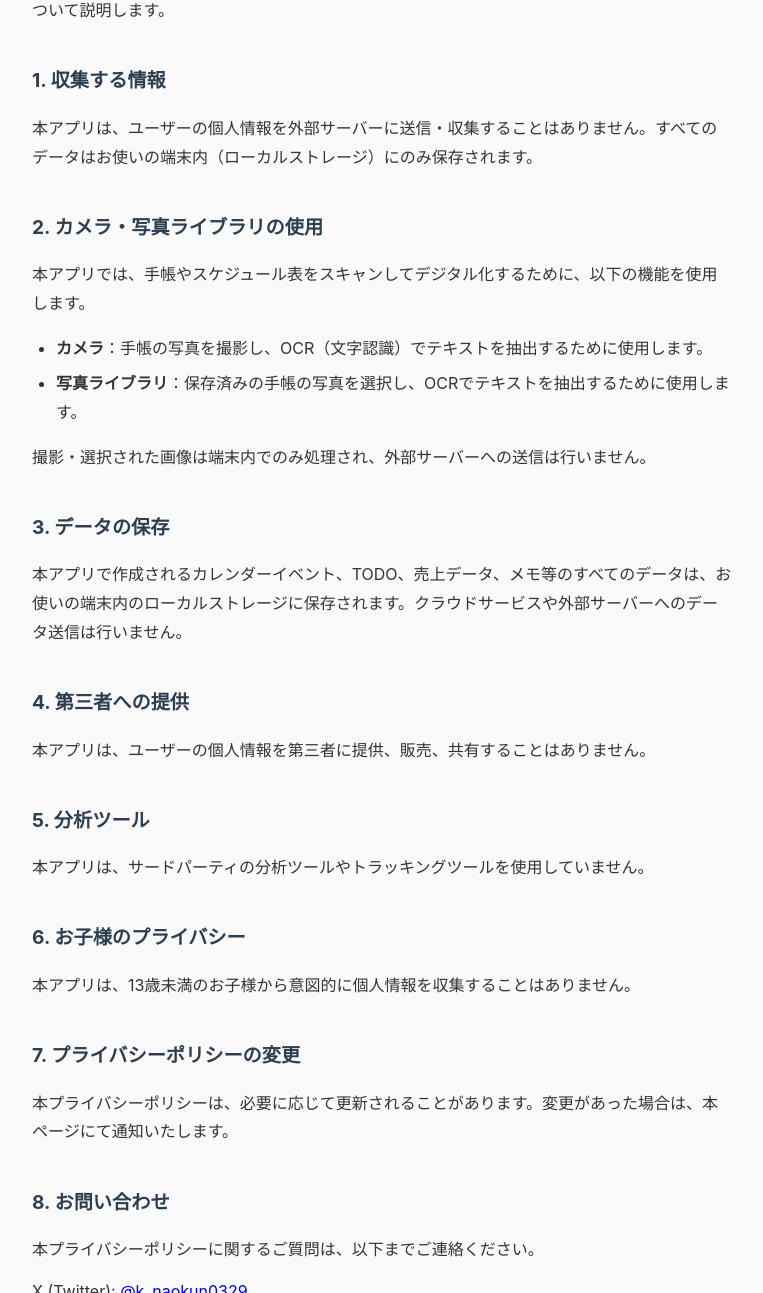
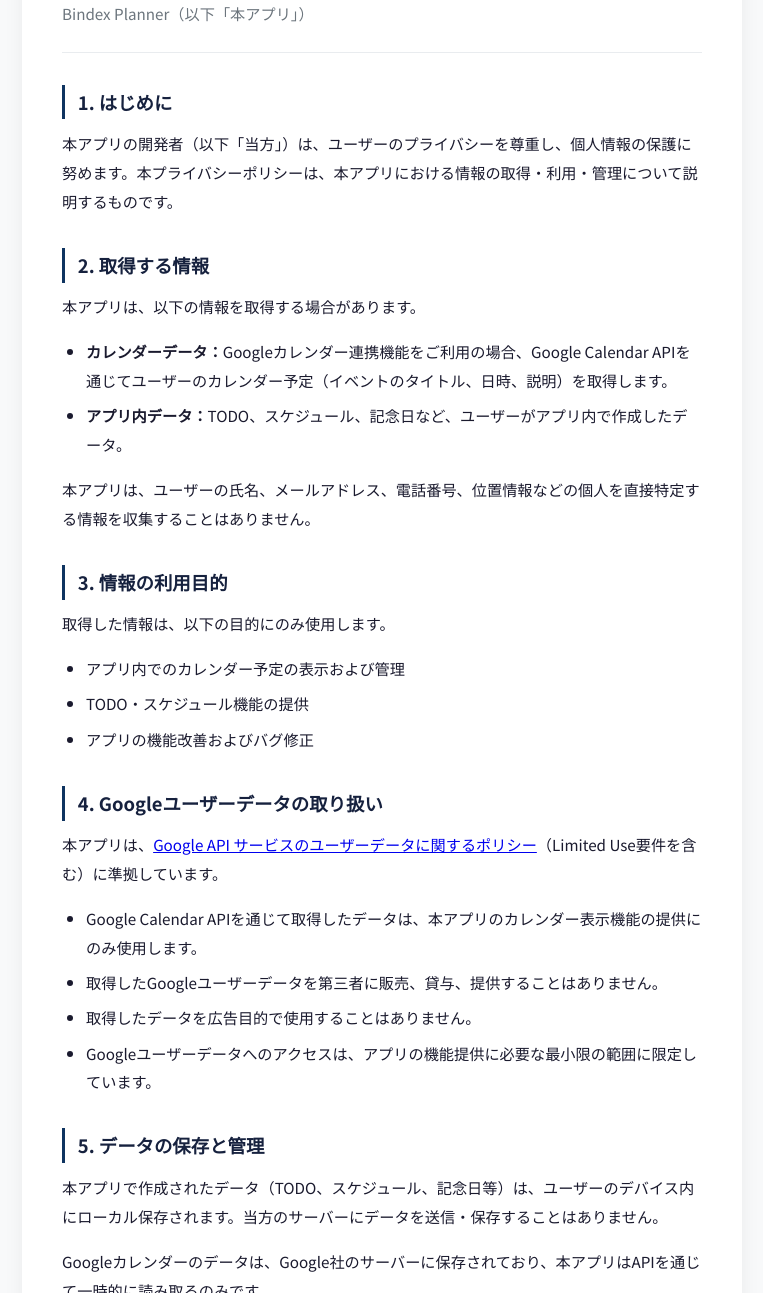
Before and after one commit to nano1015/bindex-planner-privacy, a plain HTML site: page index.html in a window 1280 px wide. Shown: the part 138-1431 px from the top of the page, without its empty margins (258-1021 px from the left). Drawn offline with Linux system fonts and the light colour scheme.

Commit message:
Revise privacy policy layout and content

```diff
--- a/index.html
+++ b/index.html
@@ -3,60 +3,136 @@
 <head>
 <meta charset="UTF-8">
 <meta name="viewport" content="width=device-width, initial-scale=1.0">
-  <title>Bindex Planner - プライバシーポリシー</title>
+<title>プライバシーポリシー - Bindex Planner</title>
 <style>
+  @import url('https://fonts.googleapis.com/css2?family=Noto+Sans+JP:wght@400;700&display=swap');
+  * { margin: 0; padding: 0; box-sizing: border-box; }
   body {
-      font-family: -apple-system, BlinkMacSystemFont, 'Hiragino Kaku Gothic ProN', 'Noto Sans JP', sans-serif;
-      max-width: 700px;
+    font-family: 'Noto Sans JP', sans-serif;
+    background: #f8f9fa;
+    color: #1a1a2e;
+    line-height: 1.9;
+    padding: 2rem 1rem;
+  }
+  .container {
+    max-width: 720px;
     margin: 0 auto;
-      padding: 20px;
-      line-height: 1.8;
-      color: #333;
-      background-color: #fafafa;
+    background: #fff;
+    border-radius: 12px;
+    box-shadow: 0 2px 20px rgba(0,0,0,0.06);
+    padding: 3rem 2.5rem;
   }
-    h1 { font-size: 1.5em; border-bottom: 2px solid #5DB5E2; padding-bottom: 8px; }
-    h2 { font-size: 1.2em; margin-top: 2em; color: #2c3e50; }
-    p { margin: 0.8em 0; }
-    ul { padding-left: 1.5em; }
-    li { margin: 0.4em 0; }
-    .updated { color: #888; font-size: 0.9em; margin-top: 3em; }
+  h1 {
+    font-size: 1.6rem;
+    font-weight: 700;
+    margin-bottom: 0.5rem;
+    color: #16213e;
+  }
+  .app-name {
+    font-size: 0.95rem;
+    color: #6c757d;
+    margin-bottom: 2rem;
+    padding-bottom: 1.5rem;
+    border-bottom: 1px solid #e9ecef;
+  }
+  h2 {
+    font-size: 1.15rem;
+    font-weight: 700;
+    margin-top: 2rem;
+    margin-bottom: 0.6rem;
+    color: #16213e;
+    padding-left: 0.8rem;
+    border-left: 3px solid #0f3460;
+  }
+  p { margin-bottom: 1rem; font-size: 0.95rem; }
+  ul {
+    margin: 0.5rem 0 1rem 1.5rem;
+    font-size: 0.95rem;
+  }
+  li { margin-bottom: 0.4rem; }
+  .date {
+    margin-top: 2.5rem;
+    padding-top: 1.5rem;
+    border-top: 1px solid #e9ecef;
+    font-size: 0.9rem;
+    color: #6c757d;
+  }
+  .contact {
+    background: #f1f3f5;
+    border-radius: 8px;
+    padding: 1rem 1.2rem;
+    margin-top: 1rem;
+    font-size: 0.93rem;
+  }
+  .contact a { color: #0f3460; }
 </style>
 </head>
 <body>
-  <h1>Bindex Planner プライバシーポリシー</h1>
+<div class="container">
 
-  <p>本プライバシーポリシーは、Bindex Planner（以下「本アプリ」）における個人情報の取り扱いについて説明します。</p>
+<h1>プライバシーポリシー</h1>
+<p class="app-name">Bindex Planner（以下「本アプリ」）</p>
 
-  <h2>1. 収集する情報</h2>
-  <p>本アプリは、ユーザーの個人情報を外部サーバーに送信・収集することはありません。すべてのデータはお使いの端末内（ローカルストレージ）にのみ保存されます。</p>
+<h2>1. はじめに</h2>
+<p>本アプリの開発者（以下「当方」）は、ユーザーのプライバシーを尊重し、個人情報の保護に努めます。本プライバシーポリシーは、本アプリにおける情報の取得・利用・管理について説明するものです。</p>
 
-  <h2>2. カメラ・写真ライブラリの使用</h2>
-  <p>本アプリでは、手帳やスケジュール表をスキャンしてデジタル化するために、以下の機能を使用します。</p>
+<h2>2. 取得する情報</h2>
+<p>本アプリは、以下の情報を取得する場合があります。</p>
 <ul>
-    <li><strong>カメラ</strong>：手帳の写真を撮影し、OCR（文字認識）でテキストを抽出するために使用します。</li>
-    <li><strong>写真ライブラリ</strong>：保存済みの手帳の写真を選択し、OCRでテキストを抽出するために使用します。</li>
+  <li><strong>カレンダーデータ：</strong>Googleカレンダー連携機能をご利用の場合、Google Calendar APIを通じてユーザーのカレンダー予定（イベントのタイトル、日時、説明）を取得します。</li>
+  <li><strong>アプリ内データ：</strong>TODO、スケジュール、記念日など、ユーザーがアプリ内で作成したデータ。</li>
 </ul>
-  <p>撮影・選択された画像は端末内でのみ処理され、外部サーバーへの送信は行いません。</p>
+<p>本アプリは、ユーザーの氏名、メールアドレス、電話番号、位置情報などの個人を直接特定する情報を収集することはありません。</p>
 
-  <h2>3. データの保存</h2>
-  <p>本アプリで作成されるカレンダーイベント、TODO、売上データ、メモ等のすべてのデータは、お使いの端末内のローカルストレージに保存されます。クラウドサービスや外部サーバーへのデータ送信は行いません。</p>
+<h2>3. 情報の利用目的</h2>
+<p>取得した情報は、以下の目的にのみ使用します。</p>
+<ul>
+  <li>アプリ内でのカレンダー予定の表示および管理</li>
+  <li>TODO・スケジュール機能の提供</li>
+  <li>アプリの機能改善およびバグ修正</li>
+</ul>
 
-  <h2>4. 第三者への提供</h2>
-  <p>本アプリは、ユーザーの個人情報を第三者に提供、販売、共有することはありません。</p>
+<h2>4. Googleユーザーデータの取り扱い</h2>
+<p>本アプリは、<a href="https://developers.google.com/terms/api-services-user-data-policy" target="_blank">Google API サービスのユーザーデータに関するポリシー</a>（Limited Use要件を含む）に準拠しています。</p>
+<ul>
+  <li>Google Calendar APIを通じて取得したデータは、本アプリのカレンダー表示機能の提供にのみ使用します。</li>
+  <li>取得したGoogleユーザーデータを第三者に販売、貸与、提供することはありません。</li>
+  <li>取得したデータを広告目的で使用することはありません。</li>
+  <li>Googleユーザーデータへのアクセスは、アプリの機能提供に必要な最小限の範囲に限定しています。</li>
+</ul>
 
-  <h2>5. 分析ツール</h2>
-  <p>本アプリは、サードパーティの分析ツールやトラッキングツールを使用していません。</p>
+<h2>5. データの保存と管理</h2>
+<p>本アプリで作成されたデータ（TODO、スケジュール、記念日等）は、ユーザーのデバイス内にローカル保存されます。当方のサーバーにデータを送信・保存することはありません。</p>
+<p>Googleカレンダーのデータは、Google社のサーバーに保存されており、本アプリはAPIを通じて一時的に読み取るのみです。</p>
 
-  <h2>6. お子様のプライバシー</h2>
-  <p>本アプリは、13歳未満のお子様から意図的に個人情報を収集することはありません。</p>
+<h2>6. 第三者への提供</h2>
+<p>当方は、ユーザーの個人情報およびアプリ内データを第三者に提供することはありません。ただし、法令に基づく場合を除きます。</p>
 
-  <h2>7. プライバシーポリシーの変更</h2>
-  <p>本プライバシーポリシーは、必要に応じて更新されることがあります。変更があった場合は、本ページにて通知いたします。</p>
+<h2>7. セキュリティ</h2>
+<p>当方は、ユーザーのデータを保護するために、OAuth 2.0による安全な認証方式を採用しています。本アプリがGoogleアカウントのパスワードを取得・保存することはありません。</p>
 
-  <h2>8. お問い合わせ</h2>
-  <p>本プライバシーポリシーに関するご質問は、以下までご連絡ください。</p>
-  <p>X (Twitter): <a href="https://x.com/k_naokun0329">@k_naokun0329</a></p>
+<h2>8. ユーザーの権利</h2>
+<p>ユーザーは、以下の権利を有します。</p>
+<ul>
+  <li>Googleカレンダー連携をいつでも解除できます。</li>
+  <li><a href="https://myaccount.google.com/permissions" target="_blank">Googleアカウントの権限管理ページ</a>から、本アプリのアクセス権をいつでも取り消すことができます。</li>
+  <li>アプリ内のデータは、アプリの削除により完全に消去されます。</li>
+</ul>
 
-  <p class="updated">最終更新日: 2026年3月25日</p>
+<h2>9. 子どものプライバシー</h2>
+<p>本アプリは、13歳未満の子どもを対象としたものではありません。13歳未満の方からの個人情報を意図的に収集することはありません。</p>
+
+<h2>10. プライバシーポリシーの変更</h2>
+<p>当方は、必要に応じて本プライバシーポリシーを改定することがあります。重要な変更がある場合は、アプリ内またはアプリのダウンロードページにて通知いたします。</p>
+
+<h2>11. お問い合わせ</h2>
+<div class="contact">
+  本プライバシーポリシーに関するお問い合わせは、以下までご連絡ください。<br>
+  メール：<a href="mailto:bindexplanner.support@gmail.com">bindexplanner.support@gmail.com</a>
+</div>
+
+<p class="date">制定日：2026年4月11日<br>最終更新日：2026年4月11日</p>
+
+</div>
 </body>
 </html>
```
Lines whose indentation alone changed are shown as unchanged.
